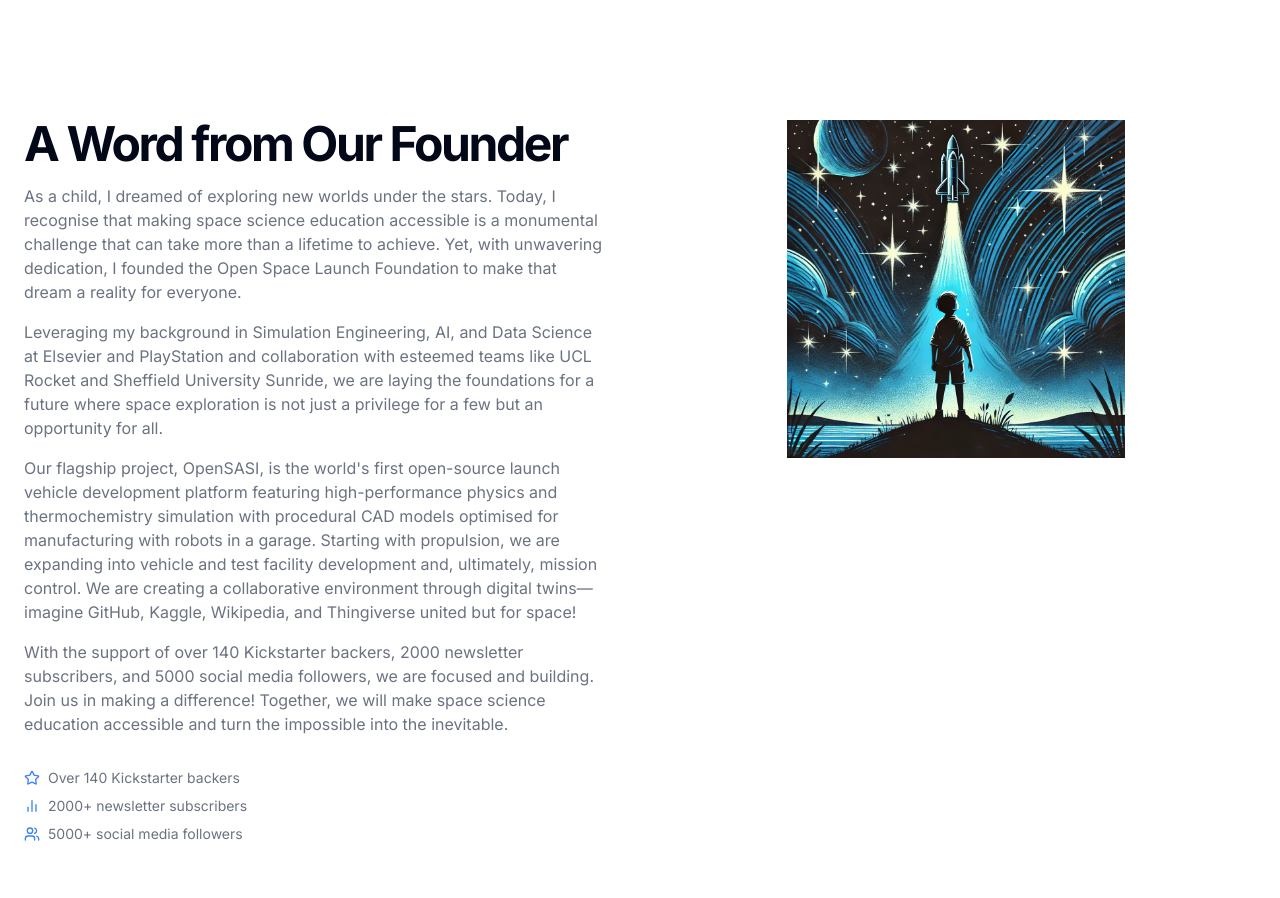
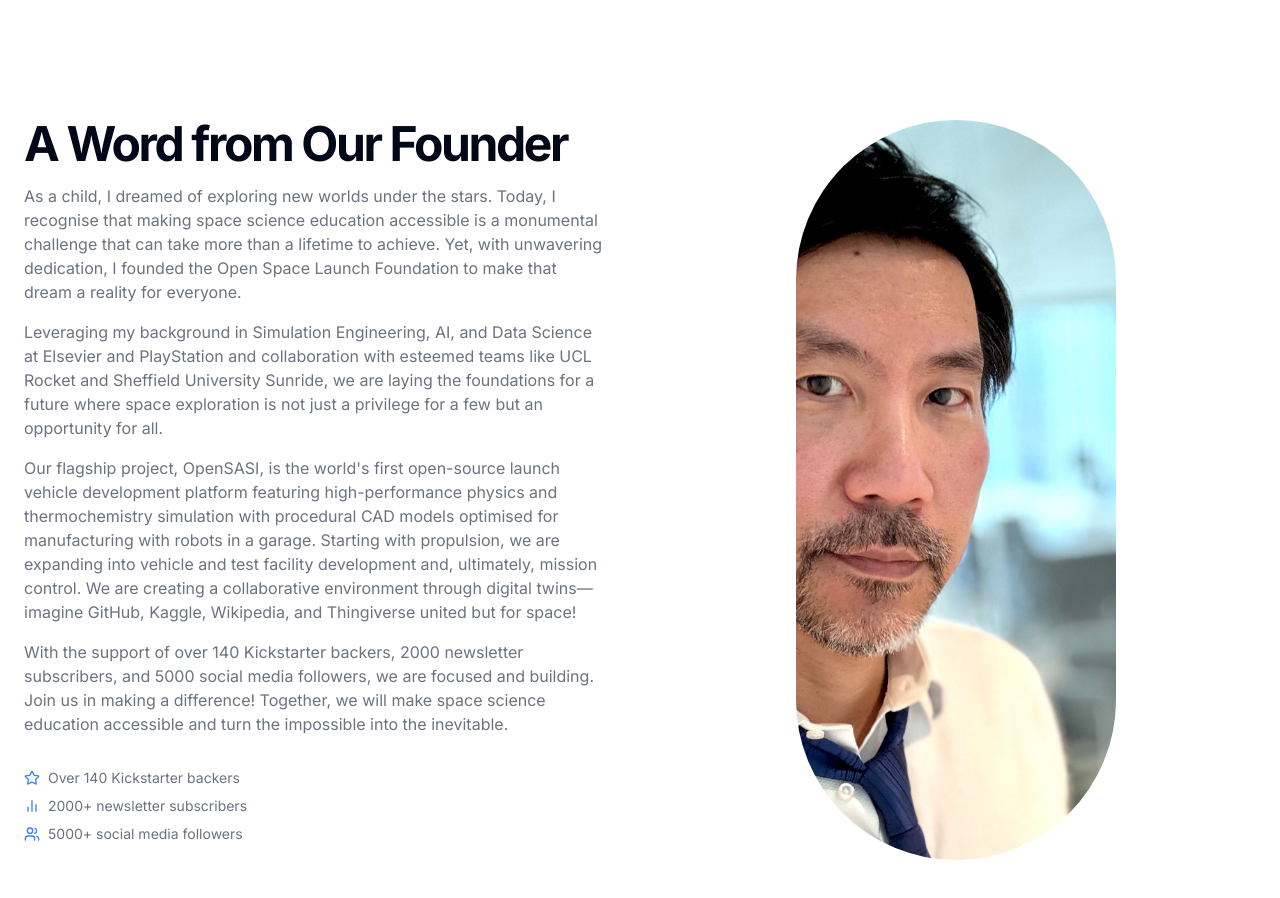
Before and after one commit to openspacelaunch/osl-org-web, a Next.js app: page /about in a window 1280 px wide. Shown: the part 4140-5038 px from the top of the page. Built offline with nearby package versions, Linux system fonts and the light colour scheme.

Commit message:
update founder section image and styling in AboutPage component

```diff
--- a/components/about-page.tsx
+++ b/components/about-page.tsx
@@ -189,13 +189,15 @@ export function AboutPage() {
       <section id="founder" className="w-full py-12 md:py-24 lg:py-32 bg-white">
         <div className="container px-4 md:px-6">
           <div className="grid gap-6 lg:grid-cols-[1fr_400px] lg:gap-12 xl:grid-cols-[1fr_600px]">
-            <Image
-              alt="Founder of Open Space Launch"
-              className="mx-auto aspect-video overflow-hidden rounded-xl object-contain sm:w-full lg:order-last h-auto"
-              height={310}
-              src="/oslf-look-at-stars.png"
-              width={550}
-            />
+            <div className="flex justify-center lg:order-last">
+              <Image
+                alt="Founder of Open Space Launch Foundation"
+                className="aspect-square overflow-hidden rounded-full object-cover object-center w-80 h-auto"
+                height={400}
+                src="/dan-headshot.jpg"
+                width={400}
+              />
+            </div>
             <div className="flex flex-col justify-center space-y-4">
               <h2 className="text-3xl font-bold tracking-tighter sm:text-4xl md:text-5xl">
                 A Word from Our Founder
```
